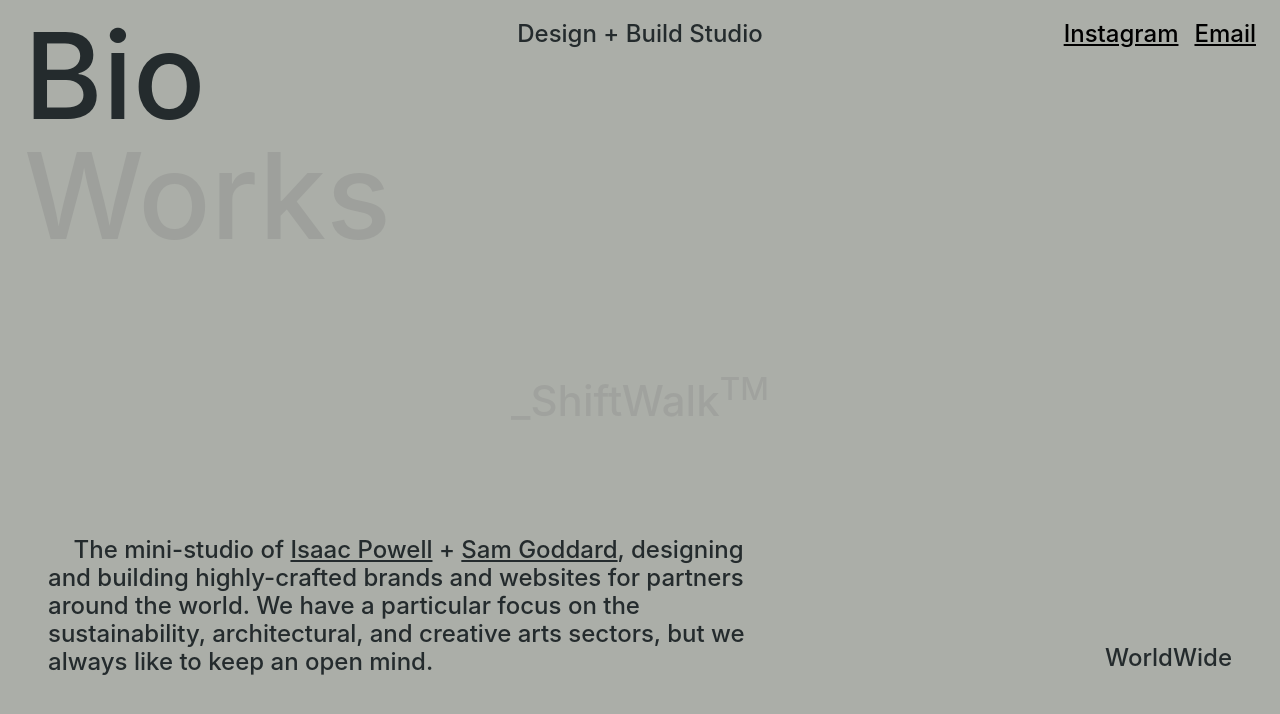
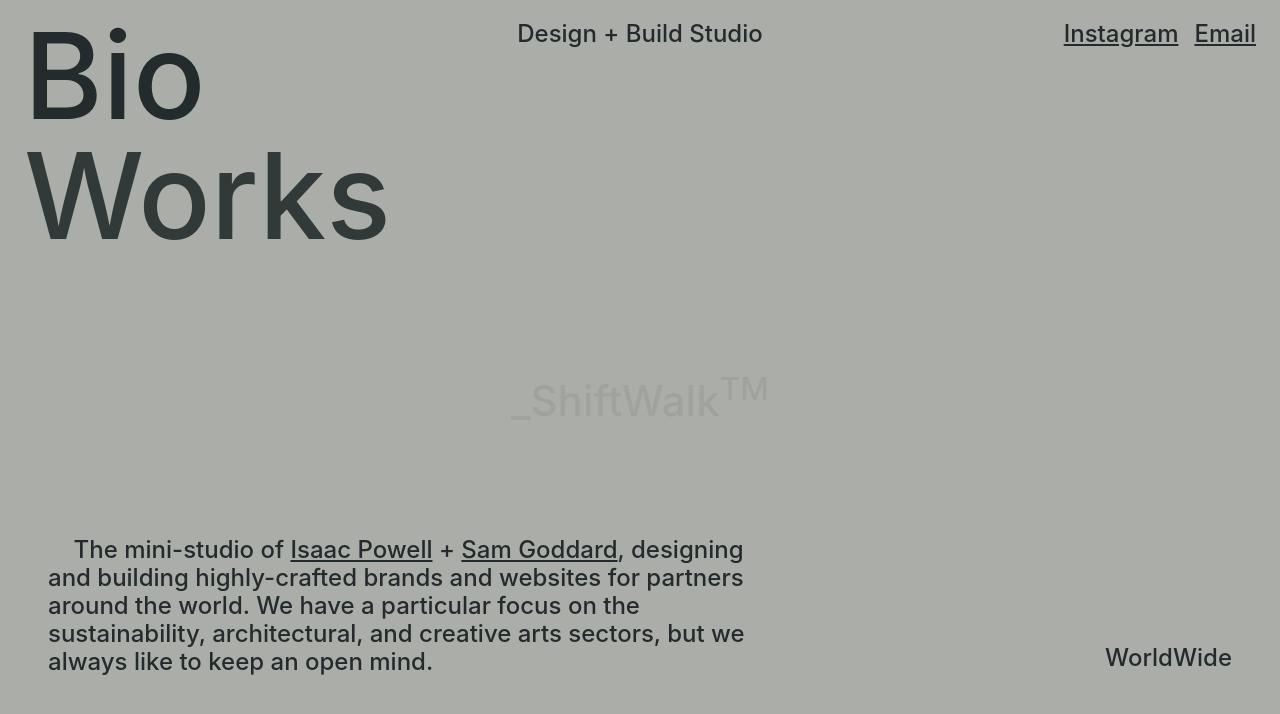
Before and after one commit to hayatul-islam/shift-walk, a React (Create React App) app: page / in a window 1280 px wide. Shown: the top 714 px of the page. Built offline with nearby package versions, Linux system fonts and the light colour scheme.

Commit message:
header dark mode control

```diff
--- a/src/App.js
+++ b/src/App.js
@@ -26,7 +26,7 @@ function App() {
         } min-h-screen relative py-4 px-2 lg:px-6 `}
       >
         <BrowserRouter>
-          <Header />
+          <Header theme={theme} />
           <Routes>
             <Route path="/" element={<Home theme={theme} />} />{" "}
             <Route path="/works" element={<Works />} />{" "}
--- a/src/components/Header.js
+++ b/src/components/Header.js
@@ -2,7 +2,7 @@ import { motion } from "framer-motion";
 import React from "react";
 import { NavLink, useLocation } from "react-router-dom";
 
-function Header() {
+function Header({ theme }) {
   const { pathname } = useLocation();
   const handleEmail = () => {
     window.open("mailto:hello@gmail.com?subject=&body=");
@@ -15,8 +15,12 @@ function Header() {
           <NavLink
             className={({ isActive }) =>
               isActive && pathname === "/"
-                ? "block leading-none text-[#242b2d]"
-                : "block text-[#9ea09c] leading-none hover:text-[#242b2d]"
+                ? `block leading-none text-${
+                    theme === "light" ? "[#242b2d]" : "[#abaea8]"
+                  }`
+                : `block text-[#313939] leading-none hover:text-${
+                    theme === "light" ? "[#242b2d]" : "[#abaea8]"
+                  }`
             }
             to="/"
           >
@@ -25,8 +29,12 @@ function Header() {
           <NavLink
             className={({ isActive }) =>
               isActive
-                ? "block leading-none text-[#242b2d]"
-                : "block text-[#9ea09c] leading-none hover:text-[#242b2d]"
+                ? `block leading-none text-${
+                    theme === "light" ? "[#242b2d]" : "[#abaea8]"
+                  }`
+                : `block text-[#313939] leading-none hover:text-${
+                    theme === "light" ? "[#242b2d]" : "[#abaea8]"
+                  }`
             }
             to="/works"
           >
@@ -34,11 +42,19 @@ function Header() {
           </NavLink>
         </div>
         <div className="hidden md:block text-center">
-          <h2 className="text-[24px] text-[#242b2d] font-medium">
+          <h2
+            className={`text-[24px] text-${
+              theme === "light" ? "[#242b2d]" : "[#abaea8]"
+            } font-medium`}
+          >
             {pathname === "/works" ? "Selected Works" : "Design + Build Studio"}
           </h2>
         </div>
-        <div className="text-end">
+        <div
+          className={`text-end text-${
+            theme === "light" ? "[#242b2d]" : "[#abaea8]"
+          }`}
+        >
           <div className="space-x-4 text-[18px] sm:text-[20px] lg:text-[24px]">
             <motion.a
               className="underline font-medium"
```
